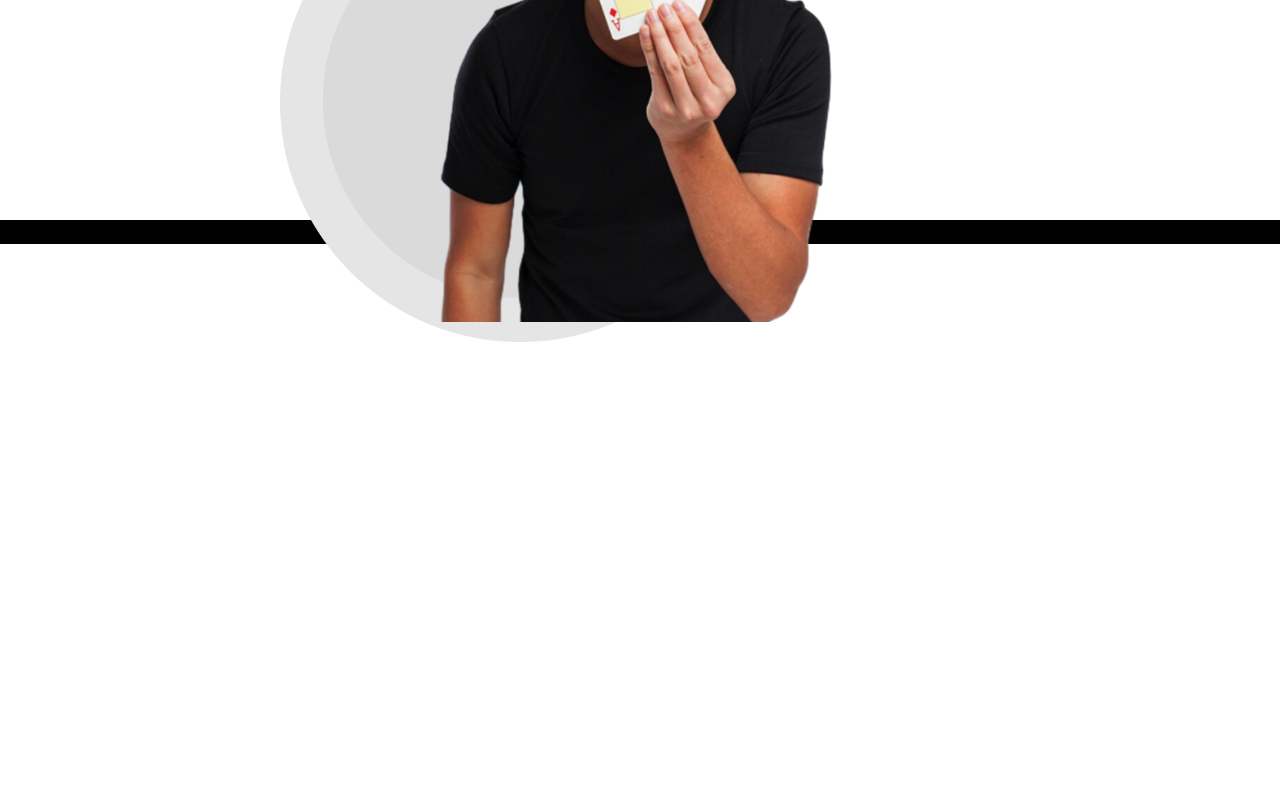
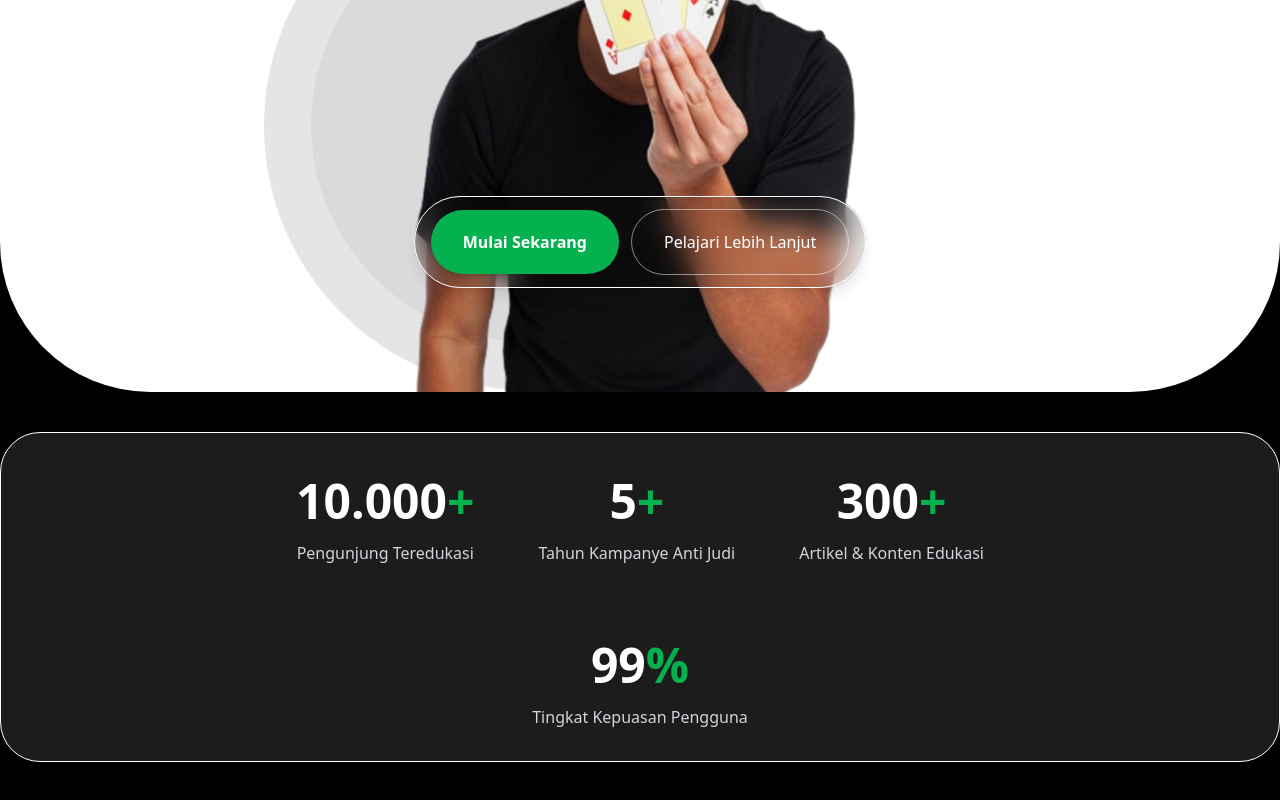
Before and after one commit to HidayahMF/OutGamble, a React (Vite) app in the folder frontend/: page / in a window 1280 px wide. Shown: the part 674-1474 px from the top of the page. Before the commit the page ends 1016 px from the top, so only its background shows below. Built offline with nearby package versions, Linux system fonts and the light colour scheme.

Commit message:
update stats

```diff
--- a/frontend/index.html
+++ b/frontend/index.html
@@ -1,4 +1,4 @@
-<!doctype html>
+<!DOCTYPE html>
 <html lang="en">
   <head>
     <meta charset="UTF-8" />
--- a/frontend/src/App.jsx
+++ b/frontend/src/App.jsx
@@ -1,16 +1,18 @@
-import React from 'react'
-import Navbar from './components/Navbar.jsx'
-import Home from './pages/Home.jsx'
-import StatsSection from './components/Statssection.jsx'
+import React from "react";
+import Navbar from "./components/Navbar.jsx";
+import Home from "./pages/Home.jsx";
+import StatsSection from "./components/Statssection.jsx";
 
 const App = () => {
   return (
     <div>
       <Navbar />
-      <Home />
-      < StatsSection />
+      <div className="bg-black">
+        <Home />
+      </div>
+      <StatsSection />
     </div>
-  )
-}
+  );
+};
 
-export default App
+export default App;
--- a/frontend/src/components/StatsSection.jsx
+++ b/frontend/src/components/StatsSection.jsx
@@ -2,9 +2,46 @@ import React from "react";
 
 const Statssection = () => {
   return (
-    <section className="flex mb-10 bg-black">
-      <div>asdsda</div>
-      <div></div>
+    <section className="flex justify-center  bg-black">
+      <div className="flex justify-center py-10">
+        <div className="flex flex-wrap justify-center gap-16 bg-[#1C1C1C] border border-white text-white rounded-[40px] px-50 py-8 shadow-md max-md:gap-8 max-md:px-8 max-md:py-8">
+          <div className="flex flex-col items-center">
+            <h2 className="text-[48px] font-extrabold">
+              10.000<span className="text-[#05B14F]">+</span>
+            </h2>
+            <p className="text-gray-300 text-[16px] mt-1">
+              Pengunjung Teredukasi
+            </p>
+          </div>
+
+          <div className="flex flex-col items-center">
+            <h2 className="text-[48px] font-extrabold">
+              5<span className="text-[#05B14F]">+</span>
+            </h2>
+            <p className="text-gray-300 text-[16px] mt-1">
+              Tahun Kampanye Anti Judi
+            </p>
+          </div>
+
+          <div className="flex flex-col items-center">
+            <h2 className="text-[48px] font-extrabold">
+              300<span className="text-[#05B14F]">+</span>
+            </h2>
+            <p className="text-gray-300 text-[16px] mt-1">
+              Artikel & Konten Edukasi
+            </p>
+          </div>
+
+          <div className="flex flex-col items-center">
+            <h2 className="text-[48px] font-extrabold">
+              99<span className="text-[#05B14F]">%</span>
+            </h2>
+            <p className="text-gray-300 text-[16px] mt-1">
+              Tingkat Kepuasan Pengguna
+            </p>
+          </div>
+        </div>
+      </div>
     </section>
   );
 };
--- a/frontend/src/pages/Home.jsx
+++ b/frontend/src/pages/Home.jsx
@@ -57,18 +57,29 @@ const Home = () => {
         <img
           src={oranghome}
           alt="grid"
-          className="absolute top-75 z-10 w-120"
+          className="absolute top-75 z-10 w-135"
         />
         <img
           src={belakangorang}
           alt=""
-          className="absolute w-120 top-100 right-130 z-1"
+          className="absolute w-132 top-100 right-122 "
         />
       </div>
 
       <div className="flex ml-320 mt-15   w-30">
         <img src={bulathome} alt="" className="" />
       </div>
+      <div className="flex justify-center py-10">
+        <div className="z-20 flex items-center gap-3 px-4 py-3 backdrop-blur-lg bg-black/10 border border-white rounded-full shadow-lg">
+          <button className="px-8 py-5 rounded-full font-semibold text-white bg-[#05B14F] hover:scale-105 transition-transform duration-200 shadow-md">
+            Mulai Sekarang
+          </button>
+
+          <button className="px-8 py-5 rounded-full font-medium text-white border border-white/50 hover:bg-white/10 hover:scale-105 transition-all duration-200">
+            Pelajari Lebih Lanjut
+          </button>
+        </div>
+      </div>
     </section>
   );
 };
```
